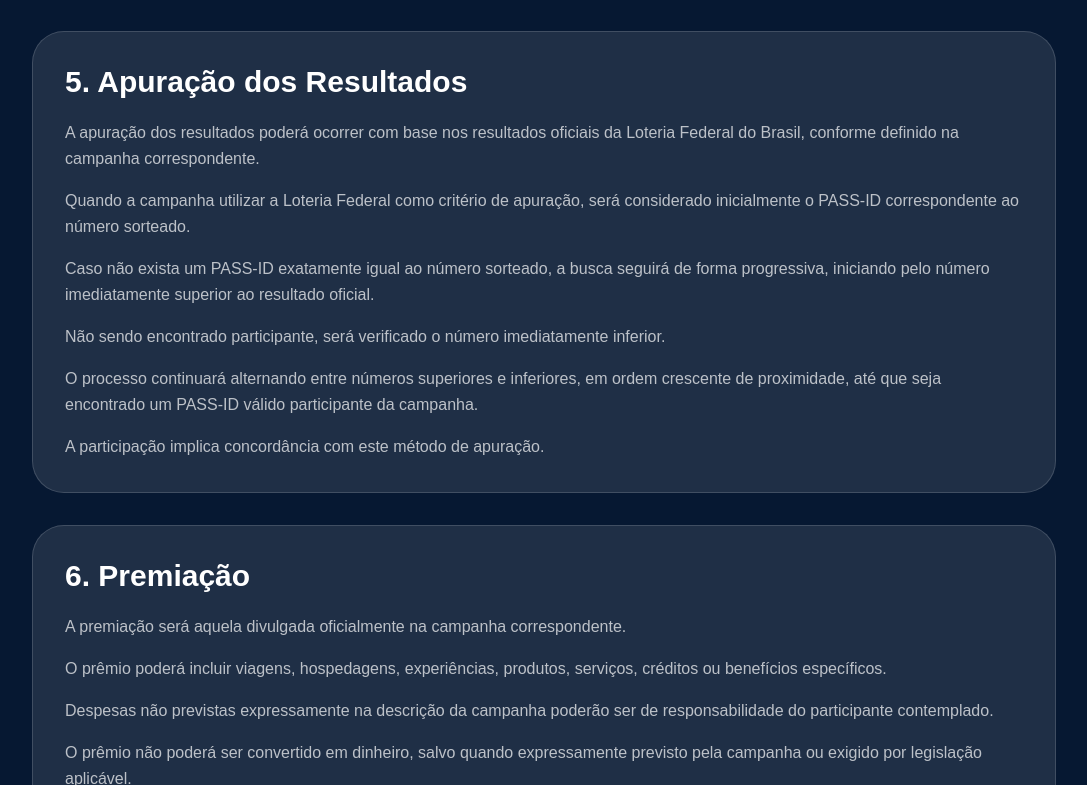
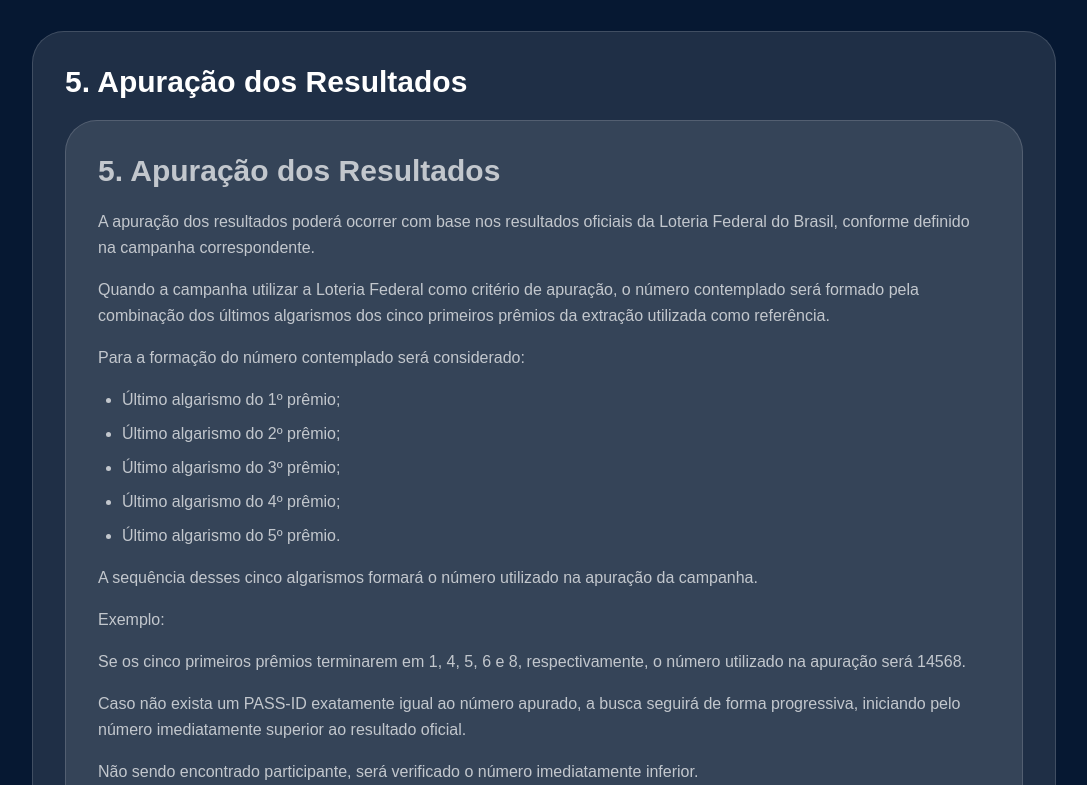
Before and after one commit to Passaportedasorte/passaporte-da-sorte, a Next.js app: page /regulamento in a window 1280 px wide. Shown: the part 1675-2460 px from the top of the page, without its empty margins (96-1183 px from the left). Built offline with nearby package versions, Linux system fonts and the light colour scheme.

Commit message:
Atualiza explicacao da apuracao nos resultados

```diff
--- a/app/campanha/[id]/page.tsx
+++ b/app/campanha/[id]/page.tsx
@@ -351,7 +351,7 @@ useEffect(() => {
 
             <InfoCard
               title="Resultado Federal"
-              text="A apuração é vinculada ao primeiro prêmio da Loteria Federal."
+              text="O resultado é vinculado aos últimos 5 números da Loteria Federal."
             />
 
             <InfoCard
--- a/app/faq/page.tsx
+++ b/app/faq/page.tsx
@@ -32,6 +32,16 @@ const faqs = [
     resposta:
       "Os resultados são publicados na página Resultados do site.",
   },
+  {
+  pergunta: "Como é definido o número contemplado?",
+  resposta:
+    "O número contemplado é definido com base na extração da Loteria Federal. São utilizados os últimos algarismos dos cinco primeiros prêmios da extração. A combinação desses cinco algarismos forma o número contemplado da campanha, garantindo um processo público, transparente e auditável.",
+},
+{
+  pergunta: "Exemplo de apuração do resultado",
+  resposta:
+    "Se os cinco primeiros prêmios da Loteria Federal terminarem em 1, 4, 5, 6 e 8, respectivamente, o número contemplado será 14568.",
+},
   {
     pergunta: "Posso comprar mais de uma participação?",
     resposta:
--- a/app/page.tsx
+++ b/app/page.tsx
@@ -868,7 +868,7 @@ useEffect(() => {
       ["1", "Escolha uma campanha", "Veja os destinos disponíveis e escolha sua experiência."],
       ["2", "Compre PASS-IDs", "Cada PASS-ID aumenta sua participação na campanha."],
       ["3", "Acumule milhas", "A cada compra você soma milhas na sua carteira."],
-      ["4", "Aguarde a Federal", "O resultado é vinculado aos últimos 5 números da Loteria Federal."],
+      ["4", "Aguarde a Federal", "O resultado é definido pelos últimos algarismos dos cinco primeiros prêmios da Loteria Federal."],
       ["5", "Confira o resultado", "Veja o PASS-ID vencedor e acompanhe tudo com transparência."],
     ].map((item) => (
       <div
--- a/app/regulamento/page.tsx
+++ b/app/regulamento/page.tsx
@@ -100,6 +100,7 @@ export default function RegulamentoPage() {
           </Section>
 
           <Section title="5. Apuração dos Resultados">
+            <Section title="5. Apuração dos Resultados">
   <p>
     A apuração dos resultados poderá ocorrer com base nos resultados
     oficiais da Loteria Federal do Brasil, conforme definido na campanha
@@ -108,12 +109,39 @@ export default function RegulamentoPage() {
 
   <p>
     Quando a campanha utilizar a Loteria Federal como critério de
-              apuração, será considerado inicialmente o PASS-ID correspondente ao
-              número sorteado.
+    apuração, o número contemplado será formado pela combinação dos
+    últimos algarismos dos cinco primeiros prêmios da extração utilizada
+    como referência.
   </p>
 
   <p>
-              Caso não exista um PASS-ID exatamente igual ao número sorteado, a
+    Para a formação do número contemplado será considerado:
+  </p>
+
+  <ul className="list-disc pl-6 space-y-2">
+    <li>Último algarismo do 1º prêmio;</li>
+    <li>Último algarismo do 2º prêmio;</li>
+    <li>Último algarismo do 3º prêmio;</li>
+    <li>Último algarismo do 4º prêmio;</li>
+    <li>Último algarismo do 5º prêmio.</li>
+  </ul>
+
+  <p>
+    A sequência desses cinco algarismos formará o número utilizado na
+    apuração da campanha.
+  </p>
+
+  <p>
+    Exemplo:
+  </p>
+
+  <p>
+    Se os cinco primeiros prêmios terminarem em 1, 4, 5, 6 e 8,
+    respectivamente, o número utilizado na apuração será 14568.
+  </p>
+
+  <p>
+    Caso não exista um PASS-ID exatamente igual ao número apurado, a
     busca seguirá de forma progressiva, iniciando pelo número
     imediatamente superior ao resultado oficial.
   </p>
@@ -132,6 +160,7 @@ export default function RegulamentoPage() {
   <p>
     A participação implica concordância com este método de apuração.
   </p>
+</Section>
           </Section>
 
           <Section title="6. Premiação">
--- a/app/resultados/page.tsx
+++ b/app/resultados/page.tsx
@@ -146,7 +146,7 @@ export default function ResultadosPage() {
                   <div className="grid md:grid-cols-2 gap-3 mt-6">
                     <Info
                       icon={<Target />}
-                      label="Número Federal"
+                      label="Número formado pela Federal"
                       value={resultado.numero_sorteado}
                     />
 
@@ -161,11 +161,11 @@ export default function ResultadosPage() {
 
                     <Info
                       icon={<Trophy />}
-                      label="Tipo"
+                      label="Apuração:"
                       value={
                         resultado.tipo_resultado === "EXATO"
-                          ? "🎯 Exato"
-                          : "📍 Mais próximo"
+                          ? "🎯 PASS-ID exato"
+                          : "📍 PASS-ID mais próximo"
                       }
                     />
 
@@ -194,7 +194,25 @@ export default function ResultadosPage() {
                 Assim que uma campanha for apurada, o resultado aparecerá aqui.
               </p>
             </div>
+
+
           )}
+
+          <div className="mt-5 rounded-2xl bg-white/10 border border-white/10 p-5">
+  <p className="text-[#23C997] font-black">
+    🎯 Como este número foi formado?
+  </p>
+
+  <p className="text-white/70 mt-2 leading-relaxed">
+    O número apurado é formado pelos últimos algarismos dos cinco primeiros
+    prêmios da Loteria Federal utilizada como referência para a campanha.
+  </p>
+
+  <p className="text-white/50 text-sm mt-3">
+    Caso não exista um PASS-ID exatamente igual, é aplicada a regra de
+    aproximação prevista no regulamento da campanha.
+  </p>
+</div>
         </section>
       </div>
       <SiteFooter />
```
Lines whose indentation alone changed are shown as unchanged.
